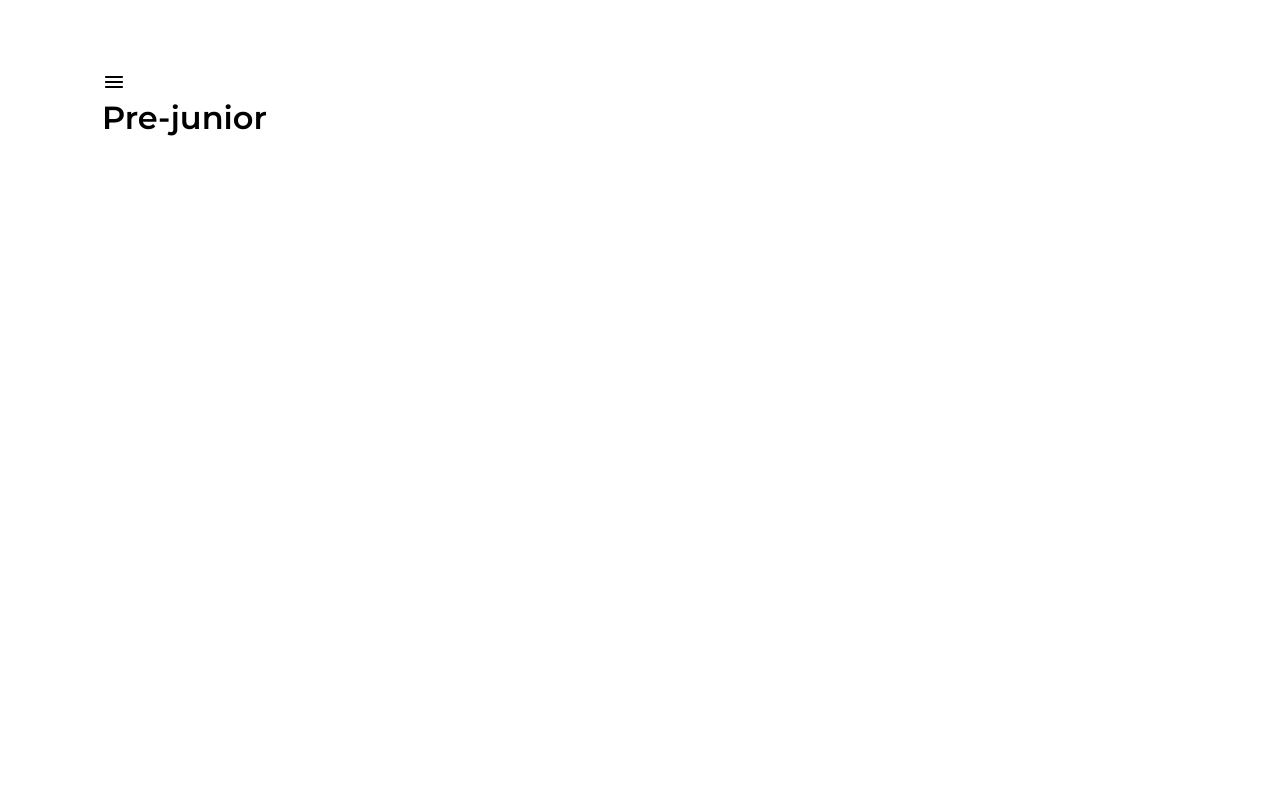
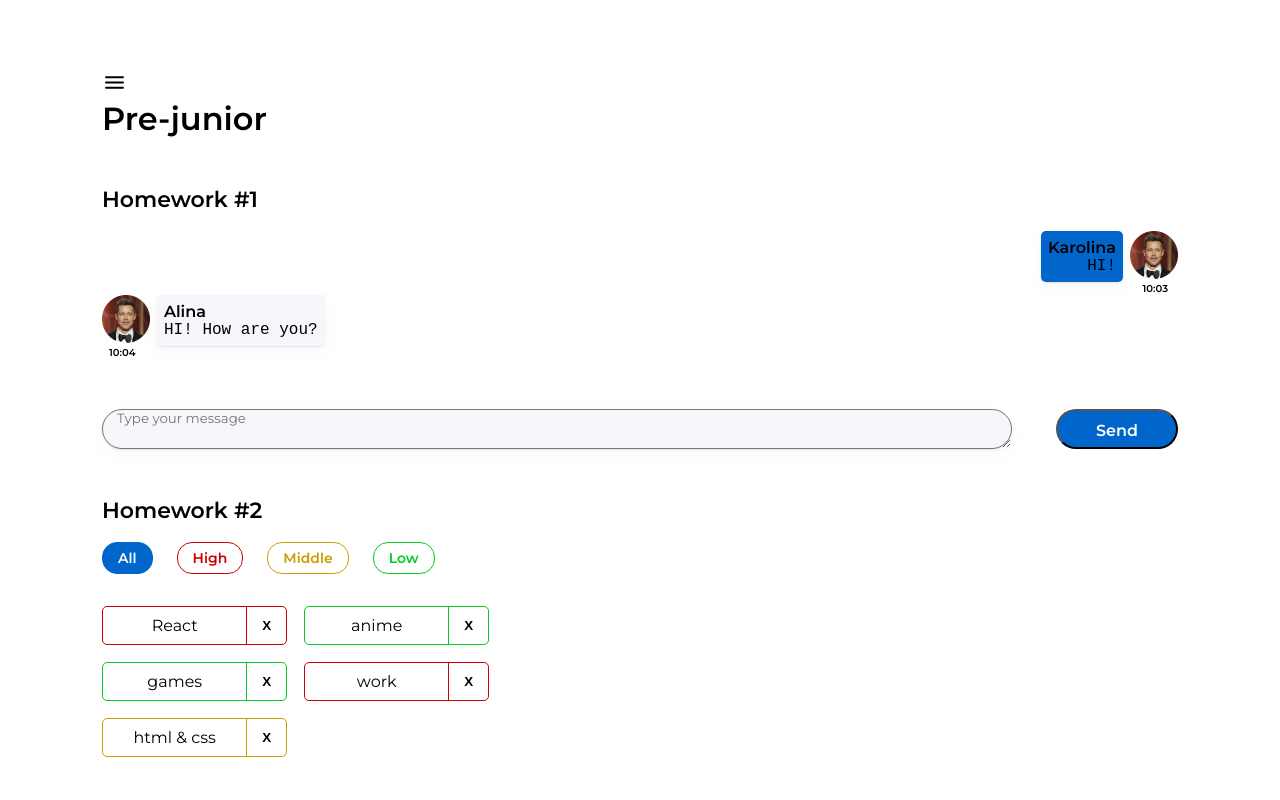
Before and after one commit to KarolinaEsepenok/dzIgnatNew, a React (Create React App) app: page /#/pre-junior in a window 1280 px wide. Shown: the top 800 px of the page. Built offline with nearby package versions, Linux system fonts and the light colour scheme.

Commit message:
HW5Commit

```diff
--- a/src/s2-homeworks/hw05/Pages.tsx
+++ b/src/s2-homeworks/hw05/Pages.tsx
@@ -9,6 +9,7 @@ export const PATH = {
     PRE_JUNIOR: '/pre-junior',
     JUNIOR: '/junior',
     JUNIOR_PLUS: '/junior-plus',
+    ERROR: '/*'
 }
 
 function Pages() {
@@ -17,12 +18,10 @@ function Pages() {
             {/*Routes выбирает первый подходящий роут*/}
             <Routes>
                 <Route path={'/'}  element={<Navigate to={PATH.PRE_JUNIOR}/>}/>
-                <Route path={PATH.PRE_JUNIOR}  element={<Navigate to={PATH.PRE_JUNIOR}/>}/>
-                <Route path={PATH.JUNIOR}  element={<Navigate to={PATH.JUNIOR}/>}/>
-                <Route path={PATH.JUNIOR_PLUS}  element={<Navigate to={PATH.JUNIOR_PLUS}/>}/>
-                <Route path={'/*'} element={<Error404/>}/>
-
-
+                <Route path={PATH.PRE_JUNIOR} element={ <PreJunior/>} />
+                <Route path={PATH.JUNIOR} element={ <Junior/>} />
+                <Route path={PATH.JUNIOR_PLUS} element={ <JuniorPlus/>} />
+                <Route path={PATH.ERROR}element={<Error404/>}/>
                 {/*роутинг будут писать студенты*/}
                 {/*в начале мы попадаем на страницу '/' и переходим сразу на страницу /pre-junior*/}
                 {/*<Route ...*/}
--- a/src/s2-homeworks/hw05/header/Header.module.css
+++ b/src/s2-homeworks/hw05/header/Header.module.css
@@ -1,4 +1,5 @@
 .burgerMenuIcon {
+    width: 25px;
 }
 
 .header {
```
